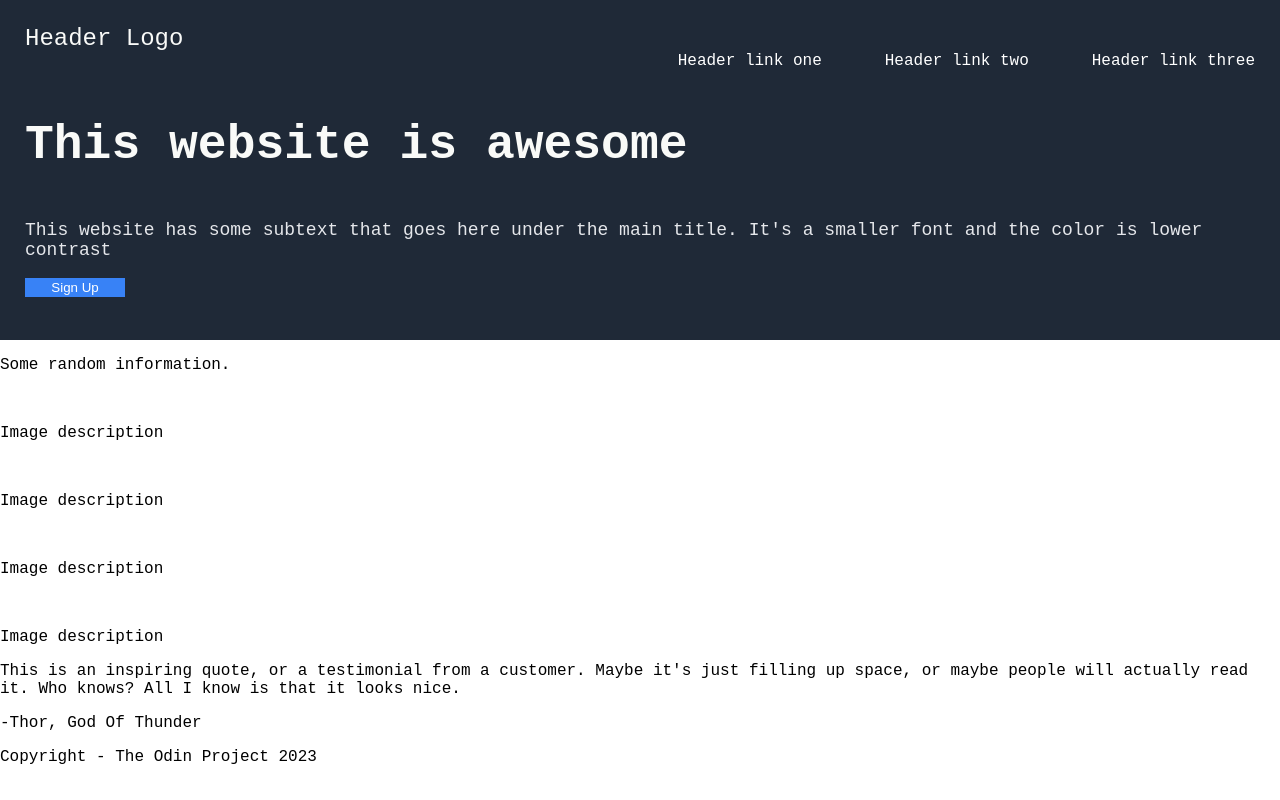
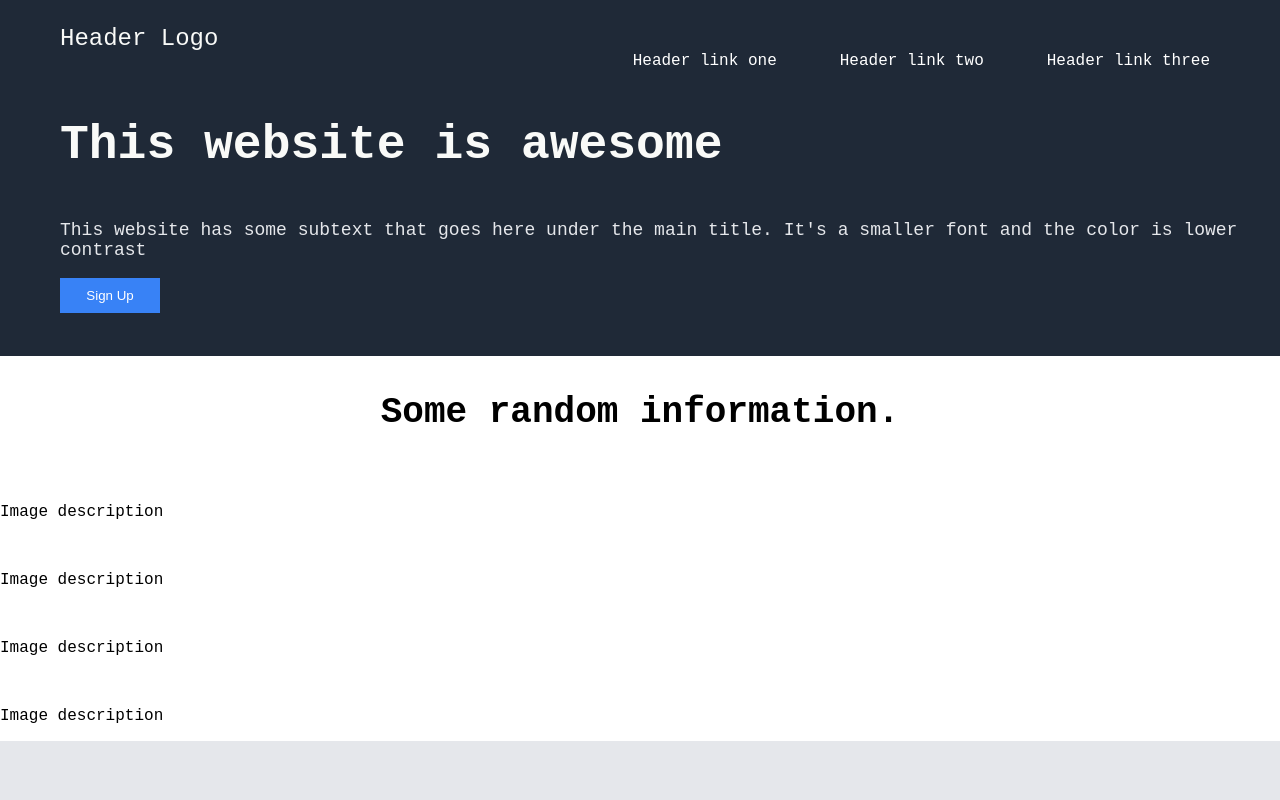
Before and after one commit to stackpt/OdinLandingPage, a plain HTML site: page index.html in a window 1280 px wide. Shown: the top 800 px of the page. Drawn offline with Linux system fonts and the light colour scheme.

Commit message:
Added more features

```diff
--- a/styles.css
+++ b/styles.css
@@ -10,8 +10,8 @@ body {
     justify-content: flex-start;
     font-size: 24px;
     color: #F9FAF8;
+    margin-left: 35px;
 }
-
 
 .header {
     background-color: #1F2937;
@@ -24,6 +24,7 @@ body {
     justify-content: flex-end;
     align-items: flex-start;
     flex-wrap: nowrap;
+    margin-right: 45px;
 }
 
 .sign {
@@ -31,14 +32,14 @@ body {
     width: 100px;
     color: white;
     background-color: #3882F6;
-    padding: 2px;
+    padding: 10px;
     border: 2px;
     justify-content: center;
+    margin-left: 35px;
 }
 
-
-
 .title {
+    margin-left: 35px;
     font-size: 48px;
     font-weight:bolder;
     color: #F9FAF8;
@@ -47,13 +48,37 @@ body {
 .subtitle {
     font-size: 18px;
     color: #E5E7EB;
+    margin-left: 35px;
 }
 
 .mid {
     background-color: white;
 }
 
+.title1 {
+    font-weight:bolder;
+    font-size: 36px;
+    text-align: center;
+}
 
+.mid2 {
+    padding: 105px;
+    background-color: #E5E7EB;
+}
+
+.textmid2 {
+    font-size: 36px;
+    font-style: light italic;
+    color: #1F2937
+}
+
+
+.footer {
+    padding: 25px;
+    text-align: center;
+    background-color: #1F2937;
+    color: white;
+}
 
 a {
    text-decoration: none;
```
